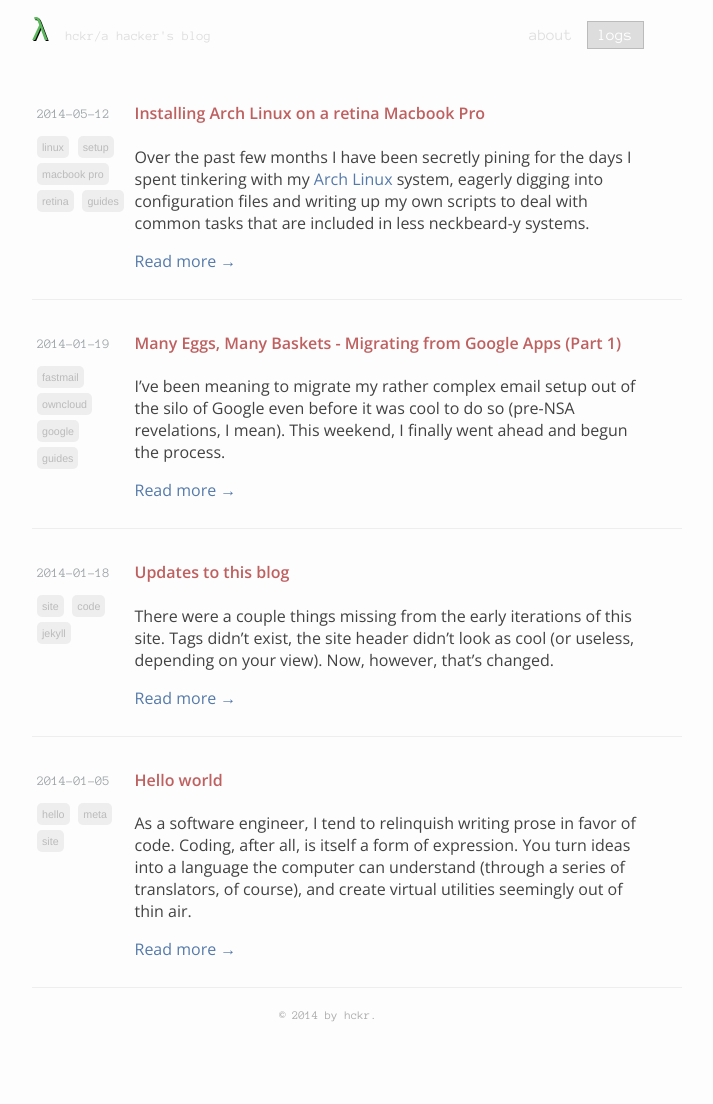
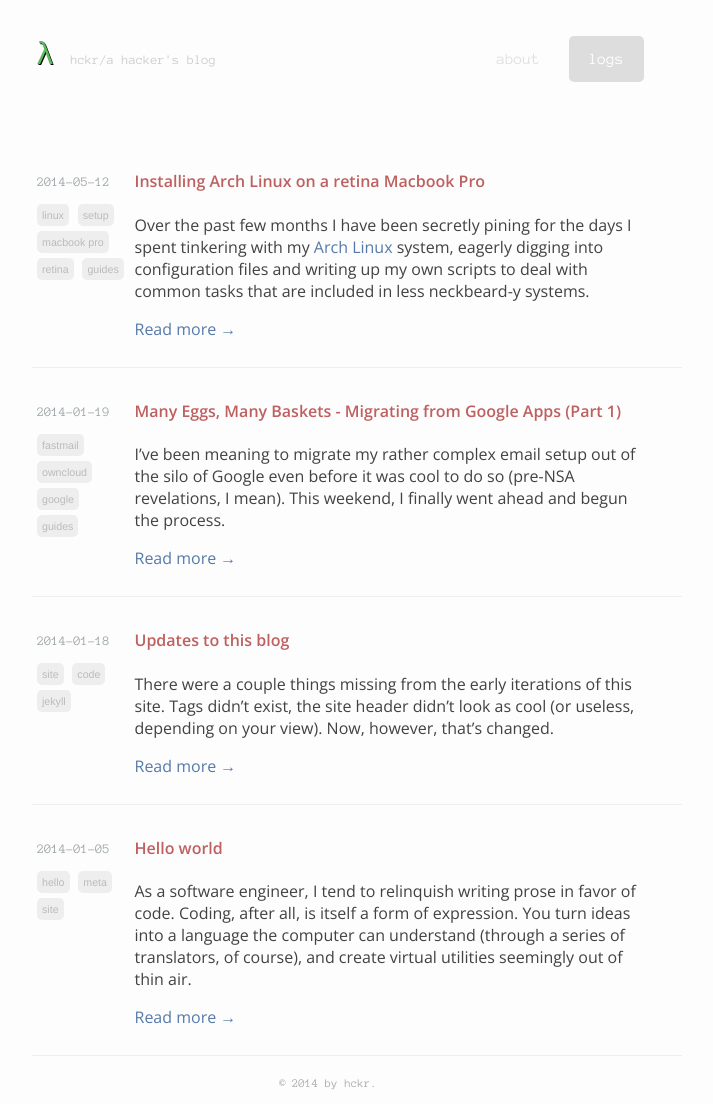
Before and after one commit to bitjockey42/astrohckr.github.io, a Jekyll site: the page built from index.md, in a window 1280 px wide. Shown: the whole page, without its empty margins (283-996 px from the left). Built offline with Jekyll 4.4.1, drawn with Linux system fonts in a browser that asks for light colours; some web fonts are replaced; Markdown is read by kramdown in place of the engine named in the settings; before the commit the page ends 1036 px from its top, so only the background shows below that.

Commit message:
Tweaked header and footer appearance.

```diff
--- a/_includes/footer.html
+++ b/_includes/footer.html
@@ -2,8 +2,8 @@
   <div class="footer">
     <div class="footer-text">
       <p>&copy; 2014 by hckr.
-        <a href='http://github.com/hckr' class='nav-item nav-item-social symbol' title='&#xe037;'></a></li>
-        <a href='https://alpha.app.net/hckr' class='nav-item nav-item-social symbol' title='&#xe048;'></a>
+        <a href='https://github.com/hckr' class='nav-item nav-item-social symbol' title='&#xe237;'></a></li>
+        <a href='https://twitter.com/startupshill' class='nav-item nav-item-social symbol' title='&#xe286;'></a>
       </p>
     </div>
   </div>
--- a/_includes/header.html
+++ b/_includes/header.html
@@ -1,4 +1,4 @@
-<header>
+<header class="header">
   <div class="row">
   <div class="col-lg-1">
     <a class="header-site-title" href="{{ site.baseurl }}">
--- a/assets/stylesheets/header.css
+++ b/assets/stylesheets/header.css
@@ -16,7 +16,7 @@
 
 .header-site-tagline {
     display: inline;
-    color: #ddd;
+    color: #ccc;
     font-size: 10pt;
     font-family: 'Anonymous Pro', sans-serif;
 }
--- a/assets/stylesheets/nav.css
+++ b/assets/stylesheets/nav.css
@@ -20,7 +20,7 @@
     font-family: "Anonymous Pro", sans-serif;
     font-size: 12pt;
     text-transform: lowercase;
-    padding: 5px 10px;
+    padding: 15px 20px;
 }
 
 .nav-item-social {
@@ -30,6 +30,7 @@
 .nav-item:hover {
     color: #fdfdfd;
     background: #7e8073;
+    border-radius: 5px;
 }
 
 .nav-item-social:hover {
@@ -40,5 +41,5 @@
 .nav-item-active {
     color: #fff;
     background: #ddd;
-    border: solid 1px #bbb;
+    border-radius: 5px;
 }
```
